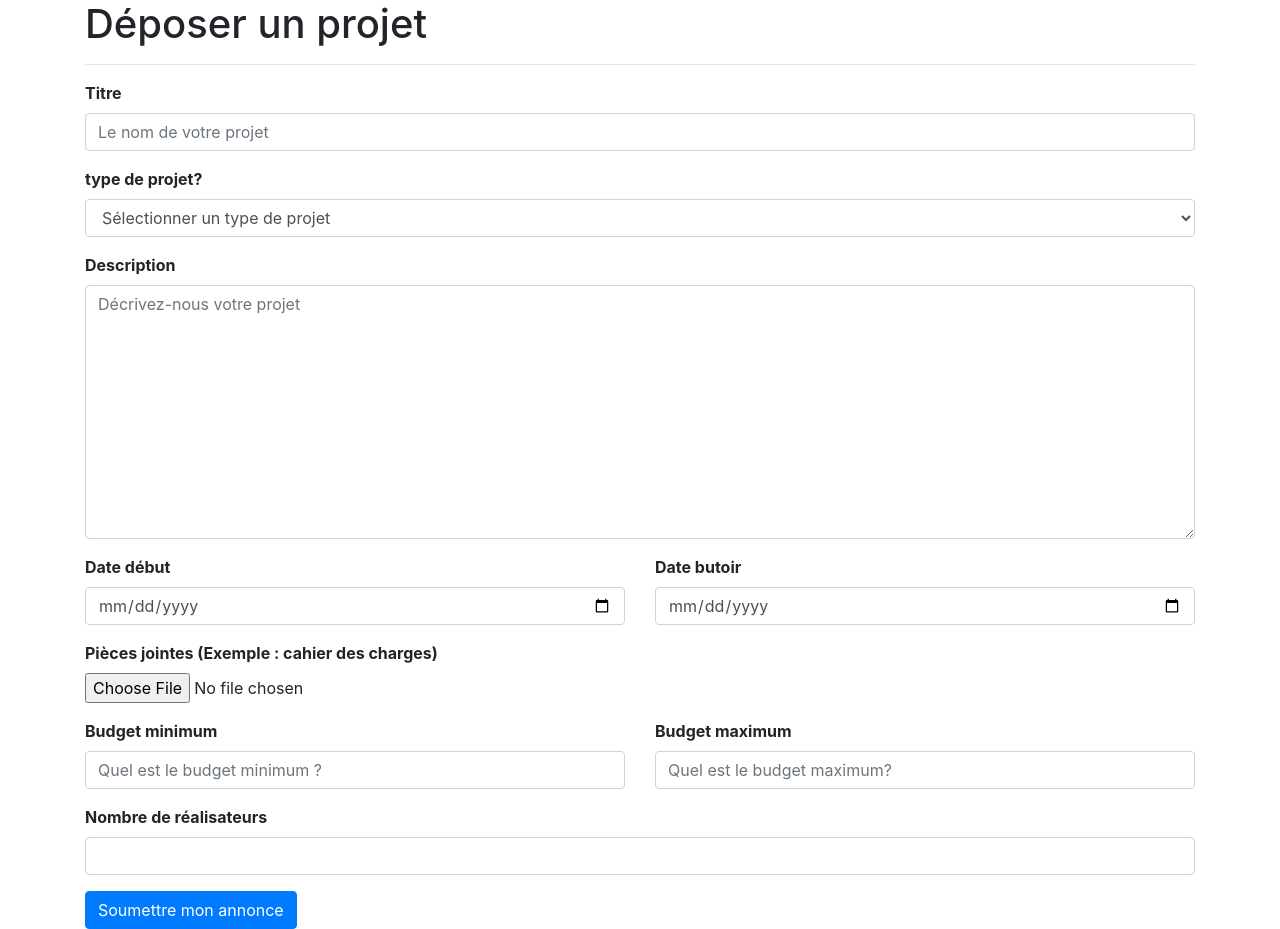
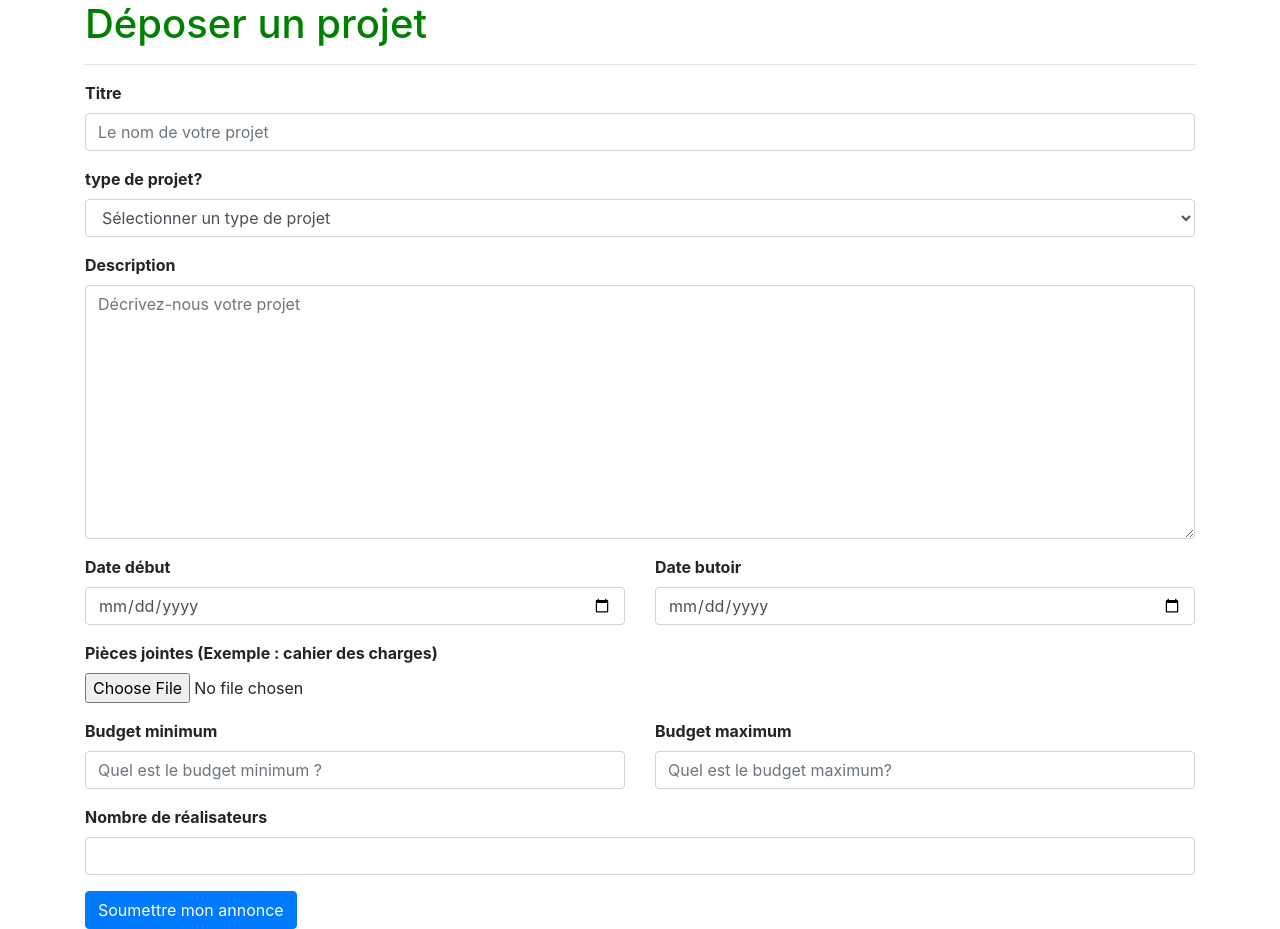
Before and after one commit to madiian422/testRepository, a plain HTML site: page projetNum2/index.html in a window 1280 px wide. Drawn offline with nearby package versions, Linux system fonts and the light colour scheme.

Commit message:
modif la couleur du titre

```diff
--- a/projetNum2/index.html
+++ b/projetNum2/index.html
@@ -7,7 +7,7 @@
     </head>
     <body >
         <div class="container">
-            <h1 >Déposer un projet</h1>
+            <h1 style="color: green;">Déposer un projet</h1>
             <hr>
             <form method="POST" action=" " >
 
```
